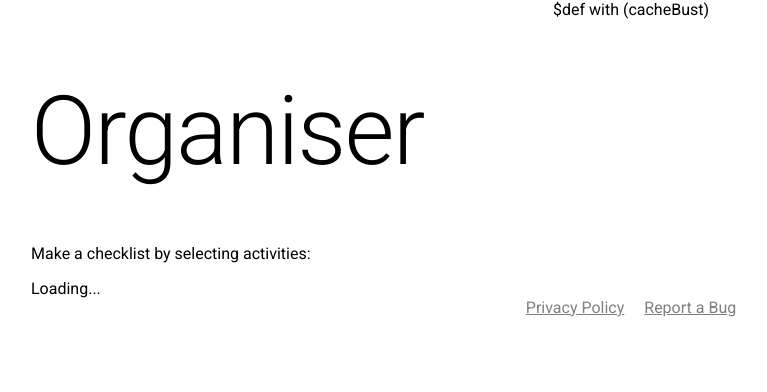
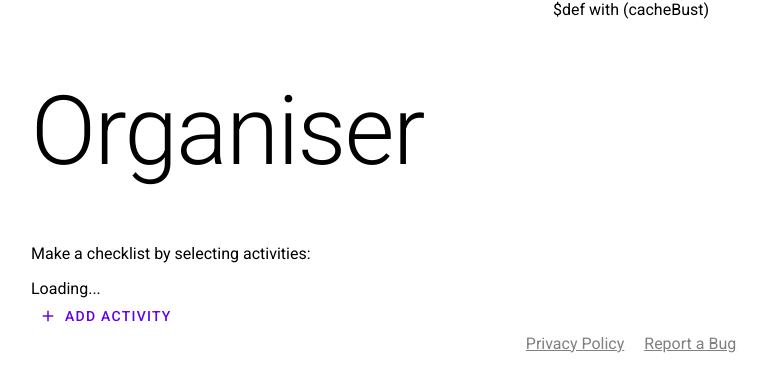
Before and after one commit to kittsville/Organiser, a Python web app: template templates/homepage.html in a window 1280 px wide. Shown: the top 392 px of the page, without its empty margins (9-776 px from the left). Run offline with Jinja, Linux system fonts and the light colour scheme; the template is opened without the code that fills it, so the values that code supplies are empty.

Commit message:
Add pointless 'Add Activity' button

```diff
--- a/templates/homepage.html
+++ b/templates/homepage.html
@@ -36,6 +36,14 @@
       <p>Make a checklist by selecting activities:</p>
 
       <div id="lists">Loading...</div>
+
+      <button class="mdc-button mdc-button--icon-leading">
+        <span class="mdc-button__ripple"></span>
+        <i class="material-icons mdc-button__icon" aria-hidden="true"
+          >add</i
+        >
+        <span class="mdc-button__label">Add Activity</span>
+      </button>
     </main>
 
     <div id="copy-checklist" hidden>
```
